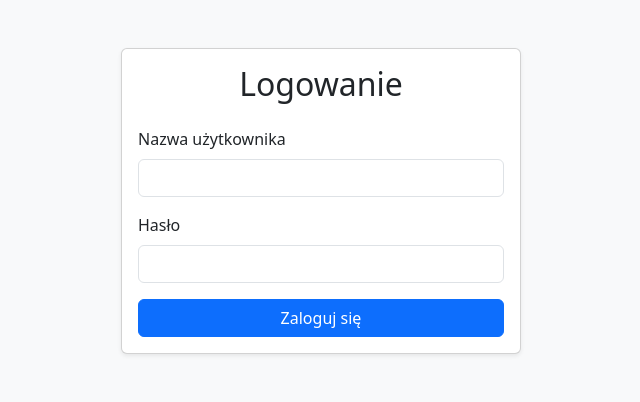
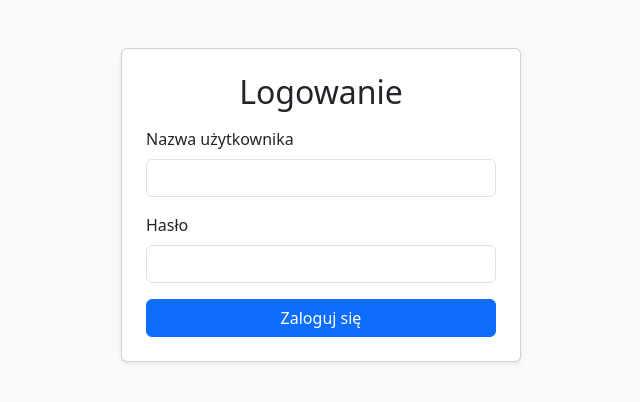
Before and after one commit to szymon-sowinski/MiniSklep, a Django app: page /login/ in a window 1280 px wide. Shown: the top 402 px of the page, without its empty margins (319-959 px from the left). Run offline with Django 5.2, Linux system fonts and the light colour scheme.

Commit message:
Refactored HTML templates for MiniSklepApp to remove unnecessary whitespace and improve formatting

```diff
--- a/MiniSklepApp/templates/login.html
+++ b/MiniSklepApp/templates/login.html
@@ -8,30 +8,24 @@
 </head>
 <body class="bg-light">
     <div class="container mt-5">
-        <div class="card shadow-sm mx-auto" style="max-width: 400px;">
-            <div class="card-body">
-                <h2 class="text-center mb-4">Logowanie</h2>
+        <div class="card p-4 shadow-sm mx-auto" style="max-width: 400px;">
+            <h2 class="text-center mb-3">Logowanie</h2>
 
             {% if error %}
-                    <div class="alert alert-danger" role="alert">
-                        {{ error }}
-                    </div>
+                <div class="alert alert-danger">{{ error }}</div>
             {% endif %}
 
             <form method="POST">
                 {% csrf_token %}
-                    <div class="mb-3">
                 <label for="username" class="form-label">Nazwa użytkownika</label>
-                        <input type="text" id="username" name="username" class="form-control" required>
-                    </div>
-                    <div class="mb-3">
+                <input type="text" id="username" name="username" class="form-control mb-3" required>
+
                 <label for="password" class="form-label">Hasło</label>
-                        <input type="password" id="password" name="password" class="form-control" required>
-                    </div>
+                <input type="password" id="password" name="password" class="form-control mb-3" required>
+
                 <button type="submit" class="btn btn-primary w-100">Zaloguj się</button>
             </form>
         </div>
     </div>
-    </div>
 </body>
 </html>
```
Also changed, not shown: MiniSklepApp/templates/add_product.html (+9 -12 lines), MiniSklepApp/templates/display_products.html (+7 -9 lines), db.sqlite3. Lines whose indentation alone changed are shown as unchanged.
